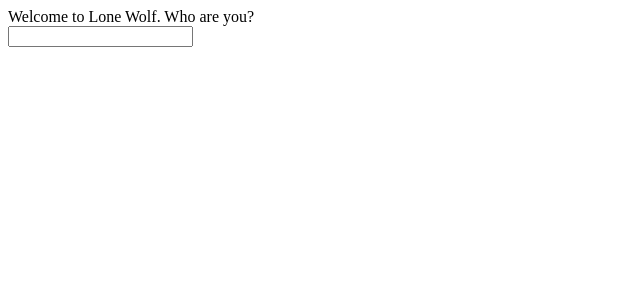
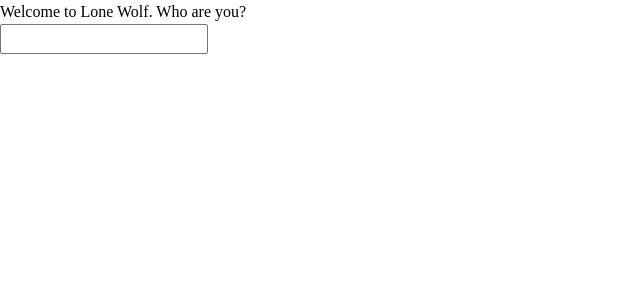
Before and after one commit to hwallis93/lone-wolf, a React app: page / in a window 1280 px wide. Shown: the top 300 px of the page, without its empty margins (0-640 px from the left). Built offline with nearby package versions, Linux system fonts and the light colour scheme; no server answers.

Commit message:
Reset some basics on CSS

```diff
--- a/src/client/index.html
+++ b/src/client/index.html
@@ -1,7 +1,12 @@
 <!DOCTYPE html>
-<html>
-  <head />
+<html lang="en-GB">
+  <head>
+    <meta charset="utf-8">
+    <meta http-equiv="X-UA-Compatible" content="IE=edge">
+    <meta name="viewport" value="width=device-width, initial-scale=1">
+    <title>🐺 Lone Wolf</title>
+  </head>
   <body>
-    <div id="root"></div>
+    <main id="root"></main>
   </body>
 </html>
--- a/src/client/index.tsx
+++ b/src/client/index.tsx
@@ -3,6 +3,8 @@
 import { store } from "./store";
 
 import App from "./components/app";
+
+import "./reset.css";
 
 ReactDOM.render(
   <Provider store={store}>
--- /dev/null
+++ b/src/client/reset.css
@@ -0,0 +1,50 @@
+*,
+*::before,
+*::after {
+  box-sizing: border-box;
+}
+
+body,
+h1,
+h2,
+h3,
+h4,
+p,
+figure,
+blockquote,
+dl,
+dd {
+  margin: 0;
+}
+
+html:focus-within {
+  scroll-behavior: smooth;
+}
+
+body {
+  min-height: 100vh;
+  text-rendering: optimizeSpeed;
+  line-height: 1.5;
+}
+
+input,
+button,
+textarea,
+select {
+  font: inherit;
+}
+
+@media (prefers-reduced-motion: reduce) {
+  html:focus-within {
+   scroll-behavior: auto;
+  }
+
+  *,
+  *::before,
+  *::after {
+    animation-duration: 0.01ms !important;
+    animation-iteration-count: 1 !important;
+    transition-duration: 0.01ms !important;
+    scroll-behavior: auto !important;
+  }
+}
```
